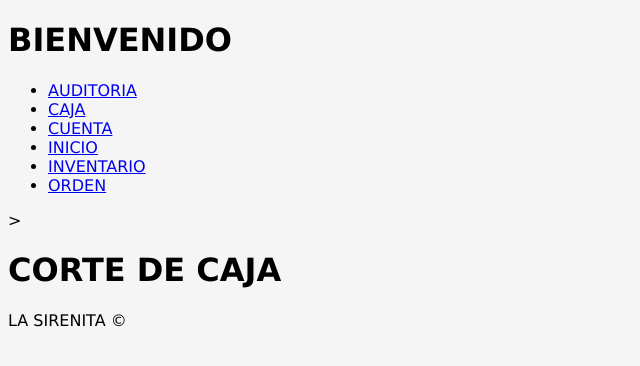
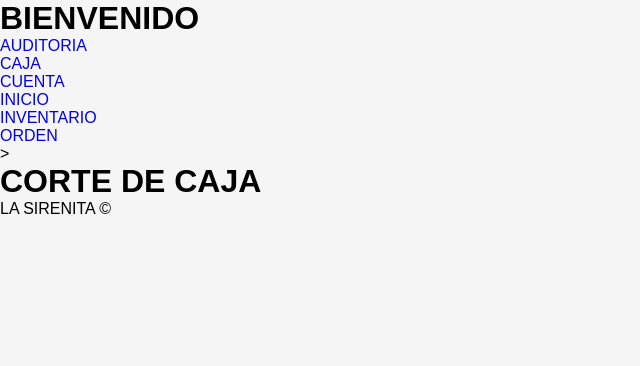
Before and after one commit to ed5v/django, a Django app: page /CAJA/ in a window 1280 px wide. Shown: the top 366 px of the page, without its empty margins (0-640 px from the left). Run offline with Django 5.2, Linux system fonts and the light colour scheme.

Commit message:
Update style.css

```diff
--- a/SIRENITA/static/css/style.css
+++ b/SIRENITA/static/css/style.css
@@ -1,5 +1,15 @@
-body {
-    font-family: Verdana, Geneva, Tahoma, sans-serif;
-    background-color: whitesmoke;
+
+* {
+    margin: 0px;
+    padding: 0px;
+    font-family: sans-serif, arial, Helvetica;
+    text-decoration: none;
 
 }
+
+
+
+body {
+
+    background-color: whitesmoke;
+}
```
